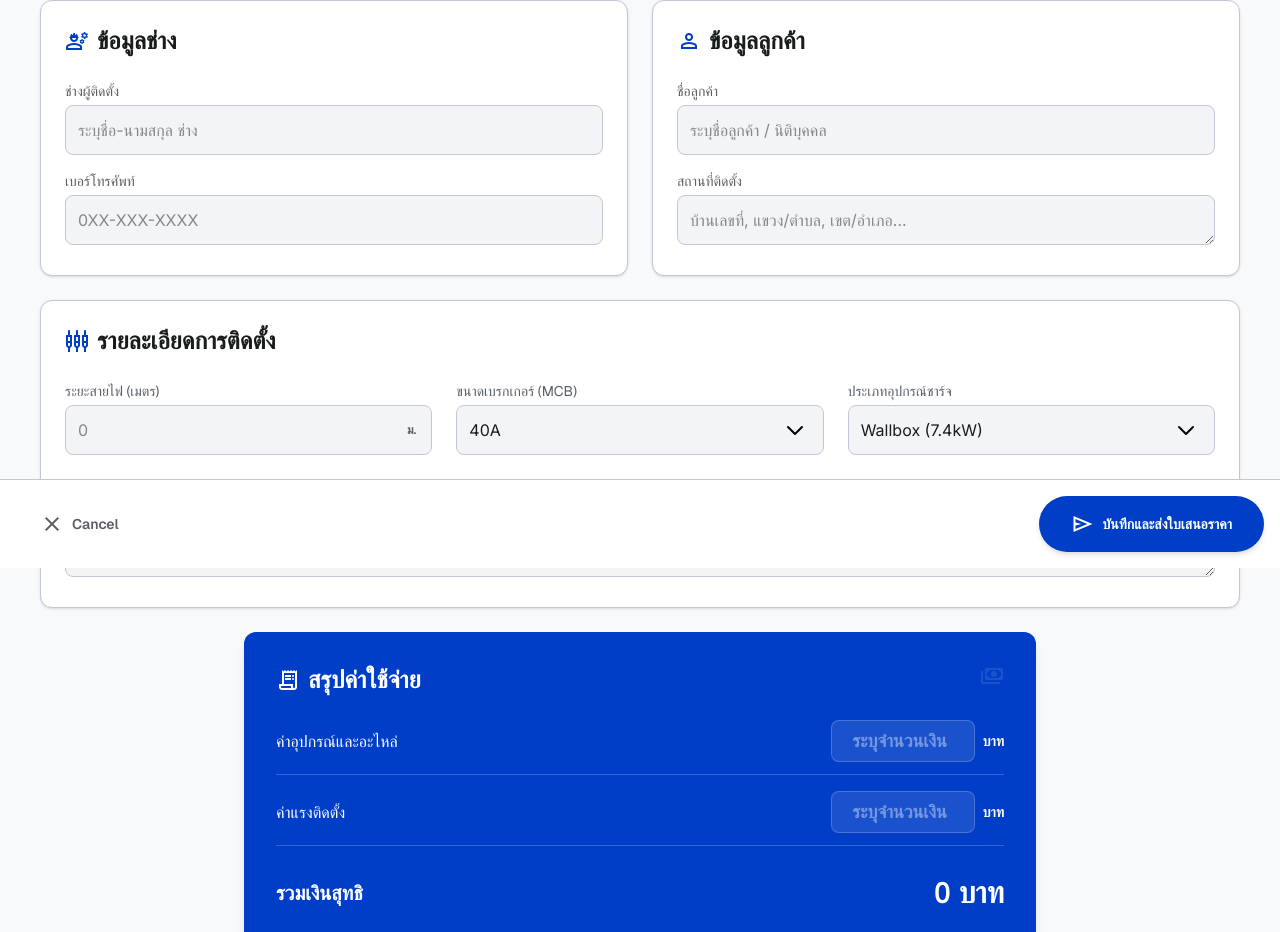
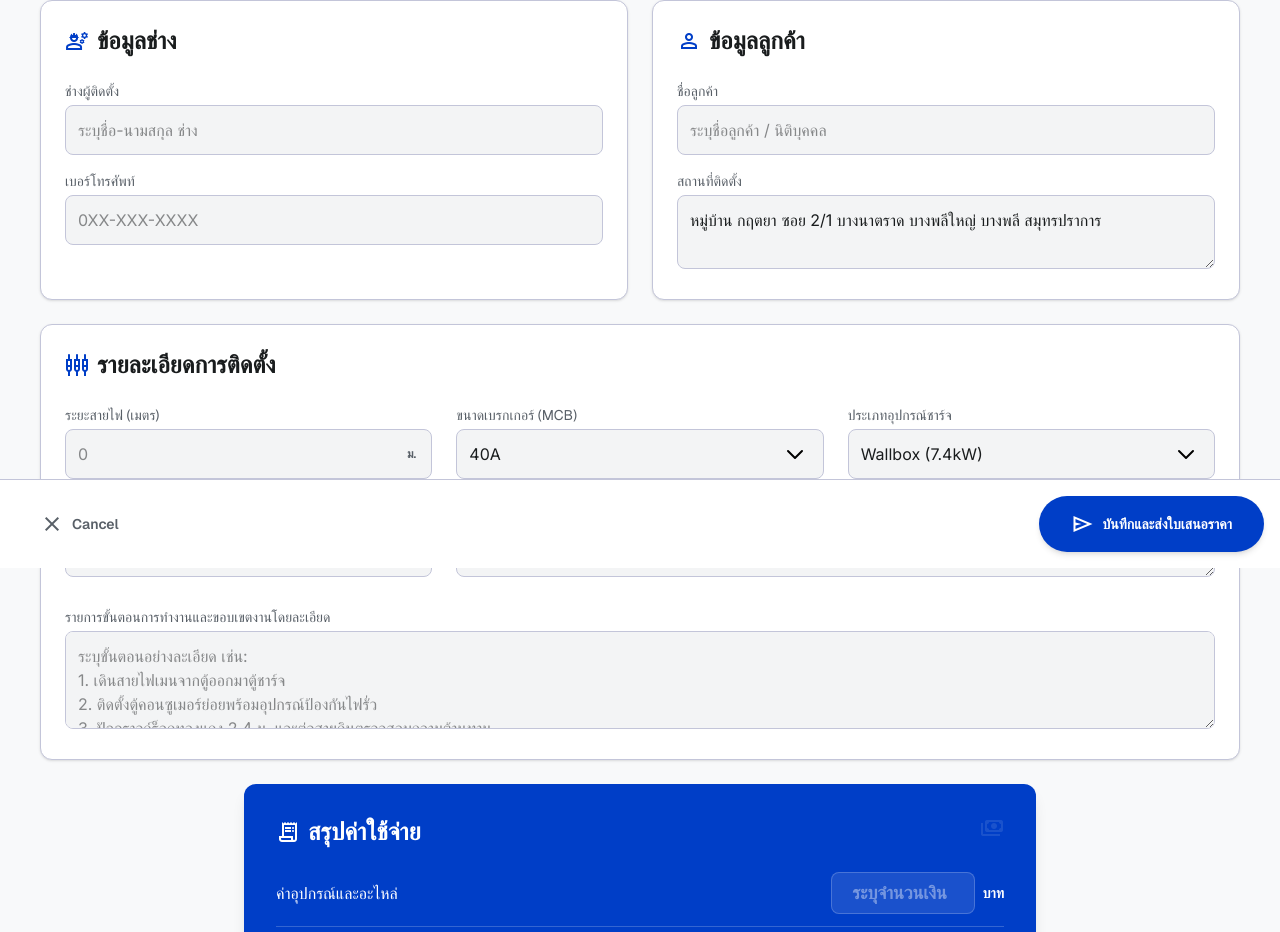
Before and after one commit to caserebel-maker/ev-quotation-builder, a Next.js app: page / in a window 1280 px wide. Shown: the part 232-1164 px from the top of the page. Built offline with nearby package versions, Linux system fonts and the light colour scheme.

Commit message:
feat: add warranty and work scope inputs and prefill installation address

```diff
--- a/src/app/api/send-quotation/route.ts
+++ b/src/app/api/send-quotation/route.ts
@@ -95,14 +95,16 @@ export async function POST(request: Request) {
       breakerSize,
       chargerType,
       equipmentDetails,
+      warrantyYears,
+      workScope,
       materialCost,
       laborCost,
       totalAmount,
     } = data;
 
-    if (!techName || !clientName || !clientAddress || !equipmentDetails) {
+    if (!techName || !clientName || !clientAddress || !equipmentDetails || !workScope || !warrantyYears) {
       return NextResponse.json(
-        { error: "ข้อมูลที่จำเป็นไม่ครบถ้วน รวมถึงรายละเอียดอุปกรณ์" },
+        { error: "ข้อมูลที่จำเป็นไม่ครบถ้วน รวมถึงรายละเอียดอุปกรณ์การรับประกันและขั้นตอนงาน" },
         { status: 400 }
       );
     }
@@ -132,6 +134,9 @@ export async function POST(request: Request) {
 
     const thaiBahtText = arabToThaiBaht(totalAmount);
     const subject = `ใบเสนอราคาติดตั้งวงจรที่ 2 EV - คุณ ${clientName} (เลขที่: ${quotationNumber})`;
+
+    // Format HTML Line Breaks for Work Scope
+    const formattedWorkScope = workScope.replace(/\n/g, "<br>");
 
     // Generate beautifully styled HTML Quotation Email matching VoltLink Pro theme
     const emailHtml = `
@@ -315,11 +320,10 @@ export async function POST(request: Request) {
                 <tr>
                   <td style="text-align: center;">2</td>
                   <td>
-                    <strong>ค่าแรงดำเนินการติดตั้งและทดสอบระบบไฟฟ้า</strong><br>
+                    <strong>ค่าแรงดำเนินการติดตั้งและขั้นตอนการทำงาน</strong><br>
                     <span style="font-size: 12px; color: #585f67;">
-                      - ค่าแรงเดินสายระบบไฟฟ้าวงจรที่ 2<br>
-                      - งานติดตั้งเซอร์กิตเบรกเกอร์ และต่อเชื่อมอุปกรณ์ชาร์จ<br>
-                      - ตรวจสอบความต้านทานและค่าความต้านทานหลักดินตามมาตรฐานการไฟฟ้า (MEA/PEA)
+                      <strong>ขั้นตอนและขอบเขตการทำงานโดยละเอียด:</strong><br>
+                      ${formattedWorkScope}
                     </span>
                   </td>
                   <td style="text-align: center;">1 งาน</td>
@@ -332,6 +336,11 @@ export async function POST(request: Request) {
             <div class="total-box">
               ยอดสุทธิรวมทั้งสิ้น: ${totalAmount.toLocaleString(undefined, { minimumFractionDigits: 2 })} บาท
               <div class="total-words">(${thaiBahtText})</div>
+            </div>
+
+            <!-- Footer Details -->
+            <div style="font-size: 13px; margin-bottom: 24px; line-height: 1.6;">
+              <strong>การรับประกันงานติดตั้ง:</strong> รับประกันผลงานติดตั้งและระบบไฟฟ้าเป็นระยะเวลา ${warrantyYears}
             </div>
 
             <!-- Footer notification -->
--- a/src/app/page.tsx
+++ b/src/app/page.tsx
@@ -7,12 +7,20 @@ export default function Home() {
   const [techName, setTechName] = useState("");
   const [techPhone, setTechPhone] = useState("");
   const [clientName, setClientName] = useState("");
-  const [clientAddress, setClientAddress] = useState("");
+
+  // Pre-fill the installation address as requested
+  const [clientAddress, setClientAddress] = useState(
+    "หมู่บ้าน กฤตยา ซอย 2/1 บางนาตราด บางพลีใหญ่ บางพลี สมุทรปราการ"
+  );
 
   const [wireLength, setWireLength] = useState("");
   const [breakerSize, setBreakerSize] = useState("40A");
   const [chargerType, setChargerType] = useState("Wallbox (7.4kW)");
   const [equipmentDetails, setEquipmentDetails] = useState("");
+
+  // New States for Warranty and Scope of Work
+  const [warrantyYears, setWarrantyYears] = useState("1 ปี");
+  const [workScope, setWorkScope] = useState("");
 
   // Initialize costs as empty strings so the technician fills them in themselves
   const [materialCost, setMaterialCost] = useState<number | "">("");
@@ -27,8 +35,8 @@ export default function Home() {
 
   const handleSubmit = async (e: React.FormEvent) => {
     e.preventDefault();
-    if (!techName || !techPhone || !clientName || !clientAddress || !equipmentDetails) {
-      setErrorMessage("กรุณากรอกข้อมูลที่จำเป็นให้ครบถ้วน รวมถึงรายละเอียดอุปกรณ์");
+    if (!techName || !techPhone || !clientName || !clientAddress || !equipmentDetails || !workScope || !warrantyYears) {
+      setErrorMessage("กรุณากรอกข้อมูลที่จำเป็นให้ครบถ้วน รวมถึงรายละเอียดอุปกรณ์และรายการทำงาน");
       return;
     }
     if (materialCost === "" || laborCost === "") {
@@ -54,6 +62,8 @@ export default function Home() {
           breakerSize,
           chargerType,
           equipmentDetails,
+          warrantyYears,
+          workScope,
           materialCost: Number(materialCost),
           laborCost: Number(laborCost),
           totalAmount,
@@ -187,7 +197,7 @@ export default function Home() {
                     className="w-full bg-[#f3f4f5] border border-[#c3c5d9] p-3 rounded-lg font-body-md text-[#191c1d] focus:outline-none focus:border-[#003ec7] focus:ring-1 focus:ring-[#003ec7]/10"
                     placeholder="บ้านเลขที่, แขวง/ตำบล, เขต/อำเภอ..."
                     required
-                    rows={1}
+                    rows={2}
                   />
                 </div>
               </div>
@@ -202,6 +212,8 @@ export default function Home() {
                 <h3 className="font-headline-sm text-2xl font-bold text-[#191c1d]">รายละเอียดการติดตั้ง</h3>
               </div>
               <div className="grid grid-cols-1 md:grid-cols-3 gap-6">
+
+                {/* Row 1 */}
                 <div>
                   <label className="block font-label-md text-sm text-[#585f67] mb-1">ระยะสายไฟ (เมตร)</label>
                   <div className="relative">
@@ -243,8 +255,20 @@ export default function Home() {
                   </select>
                 </div>
 
-                {/* Equipment & Spec Textarea */}
-                <div className="md:col-span-3">
+                {/* Row 2: Warranty and Equipment details */}
+                <div>
+                  <label className="block font-label-md text-sm text-[#585f67] mb-1">การรับประกันงานติดตั้ง</label>
+                  <input
+                    type="text"
+                    value={warrantyYears}
+                    onChange={(e) => setWarrantyYears(e.target.value)}
+                    className="w-full bg-[#f3f4f5] border border-[#c3c5d9] p-3 rounded-lg font-body-md text-[#191c1d] focus:outline-none focus:border-[#003ec7] focus:ring-1 focus:ring-[#003ec7]/10"
+                    placeholder="เช่น 1 ปี, 2 ปี หรือ ไม่มีการรับประกัน"
+                    required
+                  />
+                </div>
+
+                <div className="md:col-span-2">
                   <label className="block font-label-md text-sm text-[#585f67] mb-1">รายละเอียดอุปกรณ์และสเปกวัสดุที่จะใช้</label>
                   <textarea
                     value={equipmentDetails}
@@ -252,9 +276,23 @@ export default function Home() {
                     className="w-full bg-[#f3f4f5] border border-[#c3c5d9] p-3 rounded-lg font-body-md text-[#191c1d] focus:outline-none focus:border-[#003ec7] focus:ring-1 focus:ring-[#003ec7]/10"
                     placeholder="เช่น สายไฟหลัก Yazaki 10 sq.mm., ท่อร้อยสายไฟตราช้าง, เบรกเกอร์และ RCD Type B ยี่ห้อ ABB..."
                     required
-                    rows={2}
+                    rows={1}
                   />
                 </div>
+
+                {/* Row 3: Scope of Work details */}
+                <div className="md:col-span-3">
+                  <label className="block font-label-md text-sm text-[#585f67] mb-1">รายการขั้นตอนการทำงานและขอบเขตงานโดยละเอียด</label>
+                  <textarea
+                    value={workScope}
+                    onChange={(e) => setWorkScope(e.target.value)}
+                    className="w-full bg-[#f3f4f5] border border-[#c3c5d9] p-3 rounded-lg font-body-md text-[#191c1d] focus:outline-none focus:border-[#003ec7] focus:ring-1 focus:ring-[#003ec7]/10"
+                    placeholder="ระบุขั้นตอนอย่างละเอียด เช่น:&#13;&#10;1. เดินสายไฟเมนจากตู้ออกมาตู้ชาร์จ&#13;&#10;2. ติดตั้งตู้คอนซูเมอร์ย่อยพร้อมอุปกรณ์ป้องกันไฟรั่ว&#13;&#10;3. ปักกราวด์ร็อดทองแดง 2.4 ม. และต่อสายดินตรวจสอบความต้านทาน"
+                    required
+                    rows={3}
+                  />
+                </div>
+
               </div>
             </div>
 
@@ -339,9 +377,11 @@ export default function Home() {
               setTechName("");
               setTechPhone("");
               setClientName("");
-              setClientAddress("");
+              setClientAddress("หมู่บ้าน กฤตยา ซอย 2/1 บางนาตราด บางพลีใหญ่ บางพลี สมุทรปราการ");
               setWireLength("");
               setEquipmentDetails("");
+              setWarrantyYears("1 ปี");
+              setWorkScope("");
               setMaterialCost("");
               setLaborCost("");
               setErrorMessage("");
```
